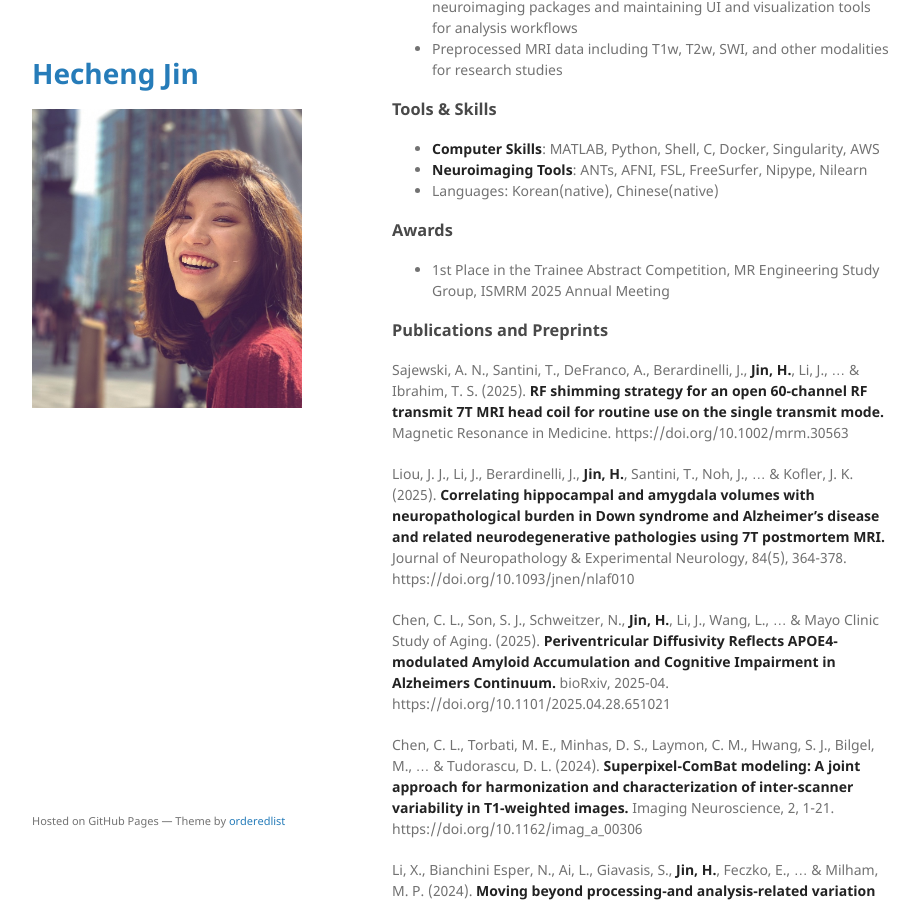
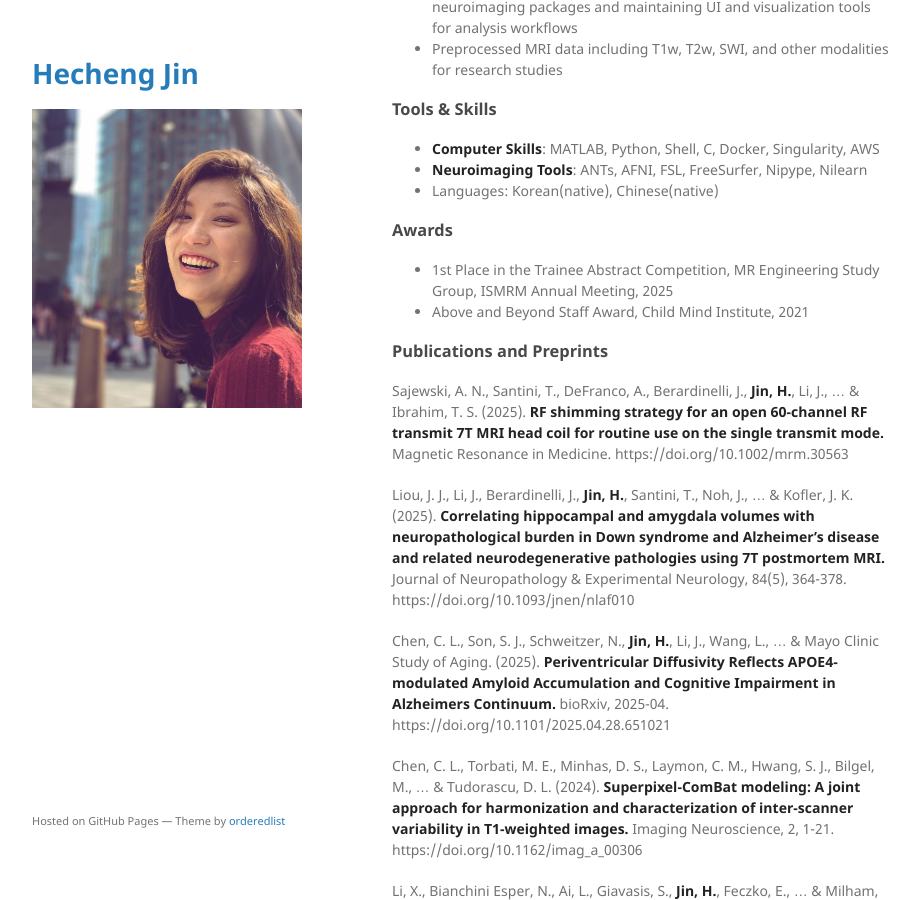
Before and after one commit to HechengJin0/hechengjin0.github.io, a Jekyll site: the page built from index.md, in a window 1280 px wide and 900 px high, scrolled down 759 px. Shown: the whole window, without its empty margins (178-1097 px from the left). Built offline with Jekyll 4.4.1, drawn with Linux system fonts in a browser that asks for light colours; the repository's description, which GitHub fills in, is left out; our own code applies the rules of GitHub Pages for plain Markdown files.

Commit message:
Update index.md

```diff
--- a/index.md
+++ b/index.md
@@ -33,7 +33,9 @@ My interdisciplinary background spans electromagnetic simulation, MRI coil proto
 
 
 ### Awards
-- 1st Place in the Trainee Abstract Competition, MR Engineering Study Group, ISMRM 2025 Annual Meeting
+- 1st Place in the Trainee Abstract Competition, MR Engineering Study Group, ISMRM Annual Meeting, 2025
+- Above and Beyond Staff Award, Child Mind Institute, 2021
+
 
 ### Publications and Preprints
 Sajewski, A. N., Santini, T., DeFranco, A., Berardinelli, J., **Jin, H.**, Li, J., ... & Ibrahim, T. S. (2025). **RF shimming strategy for an open 60‐channel RF transmit 7T MRI head coil for routine use on the single transmit mode.** Magnetic Resonance in Medicine. https://doi.org/10.1002/mrm.30563
```
